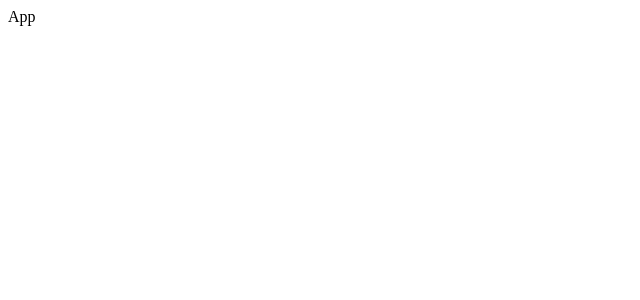
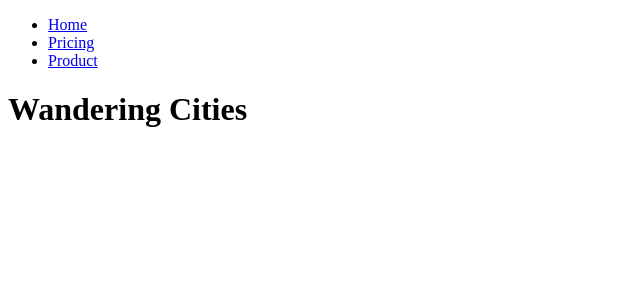
Before and after one commit to guptakshitij2308/WanderingCities, a React (Vite) app in the folder wandering-cities/: page / in a window 1280 px wide. Shown: the top 300 px of the page, without its empty margins (0-640 px from the left). Built offline with nearby package versions, Linux system fonts and the light colour scheme.

Commit message:
Initialized routing of the pages with react router dom and added different pages.

```diff
--- a/wandering-cities/package.json
+++ b/wandering-cities/package.json
@@ -11,7 +11,8 @@
   },
   "dependencies": {
     "react": "^18.2.0",
-    "react-dom": "^18.2.0"
+    "react-dom": "^18.2.0",
+    "react-router-dom": "^6.17.0"
   },
   "devDependencies": {
     "@types/react": "^18.2.15",
--- a/wandering-cities/src/App.jsx
+++ b/wandering-cities/src/App.jsx
@@ -1,5 +1,19 @@
 import React from "react";
+import { BrowserRouter, Routes, Route } from "react-router-dom";
+import Product from "./pages/Product";
+import Pricing from "./pages/Pricing";
+import Homepage from "./pages/Homepage";
+import NotFound from "./pages/NotFound";
 
 export default function App() {
-  return <div>App</div>;
+  return (
+    <BrowserRouter>
+      <Routes>
+        <Route path="/" element={<Homepage />} />
+        <Route path="product" element={<Product />} />
+        <Route path="pricing" element={<Pricing />} />
+        <Route path="*" element={<NotFound />} />
+      </Routes>
+    </BrowserRouter>
+  );
 }
--- /dev/null
+++ b/wandering-cities/src/components/PageNav.jsx
@@ -0,0 +1,20 @@
+import React from "react";
+import { NavLink } from "react-router-dom";
+
+export default function PageNav() {
+  return (
+    <nav>
+      <ul>
+        <li>
+          <NavLink to="/">Home</NavLink>
+        </li>
+        <li>
+          <NavLink to="/pricing">Pricing</NavLink>
+        </li>
+        <li>
+          <NavLink to="/Product">Product</NavLink>
+        </li>
+      </ul>
+    </nav>
+  );
+}
--- /dev/null
+++ b/wandering-cities/src/pages/Homepage.jsx
@@ -0,0 +1,12 @@
+import React from "react";
+import { Link } from "react-router-dom";
+import PageNav from "../components/PageNav";
+
+export default function Homepage() {
+  return (
+    <div>
+      <PageNav />
+      <h1>Wandering Cities</h1>
+    </div>
+  );
+}
--- /dev/null
+++ b/wandering-cities/src/pages/NotFound.jsx
@@ -0,0 +1,11 @@
+import React from "react";
+import PageNav from "../components/PageNav";
+
+export default function NotFound() {
+  return (
+    <div>
+      <PageNav />
+      <h1>NotFound :(</h1>
+    </div>
+  );
+}
--- /dev/null
+++ b/wandering-cities/src/pages/Pricing.jsx
@@ -0,0 +1,11 @@
+import React from "react";
+import PageNav from "../components/PageNav";
+
+export default function Pricing() {
+  return (
+    <div>
+      <PageNav />
+      <h1>Pricing</h1>
+    </div>
+  );
+}
--- /dev/null
+++ b/wandering-cities/src/pages/Product.jsx
@@ -0,0 +1,11 @@
+import React from "react";
+import PageNav from "../components/PageNav";
+
+export default function Product() {
+  return (
+    <div>
+      <PageNav />
+      <h1>Product</h1>
+    </div>
+  );
+}
```
Also changed, not shown: 1 other file (tests, documents, lock files or other folders).
